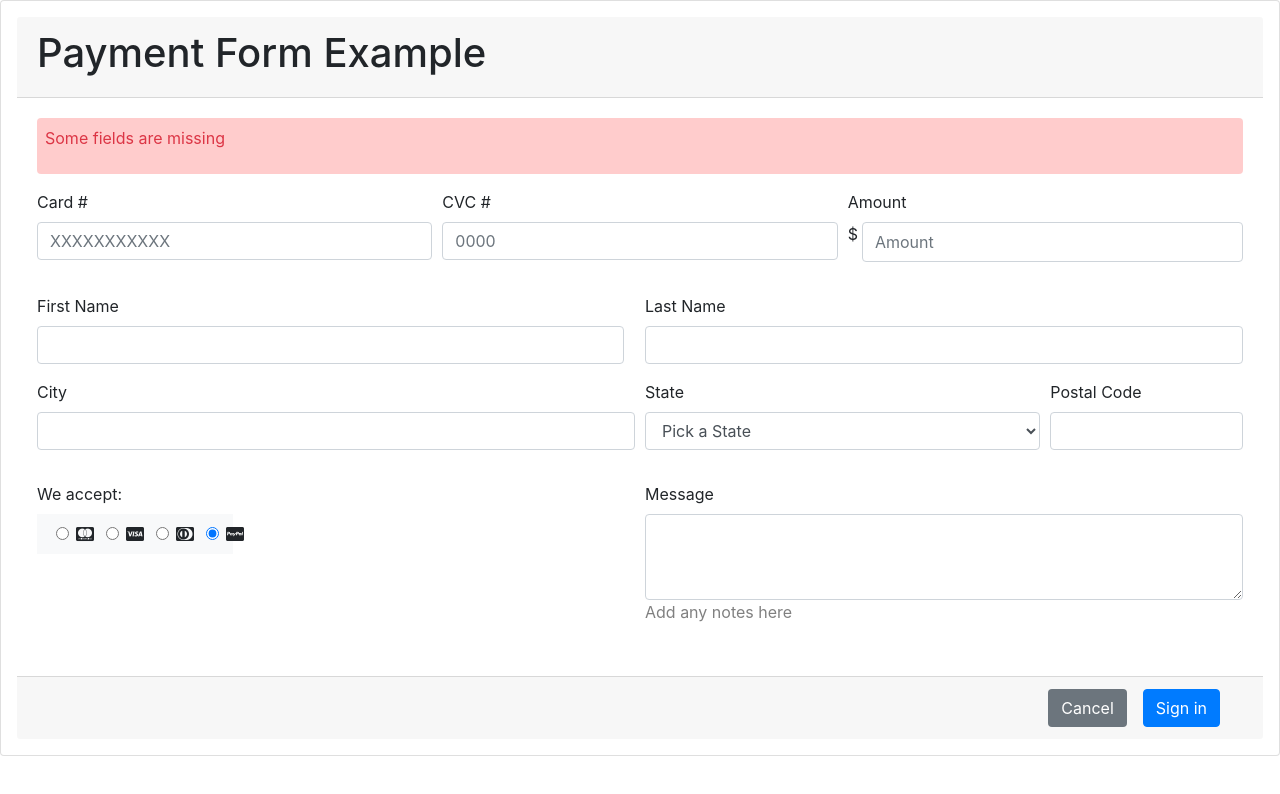
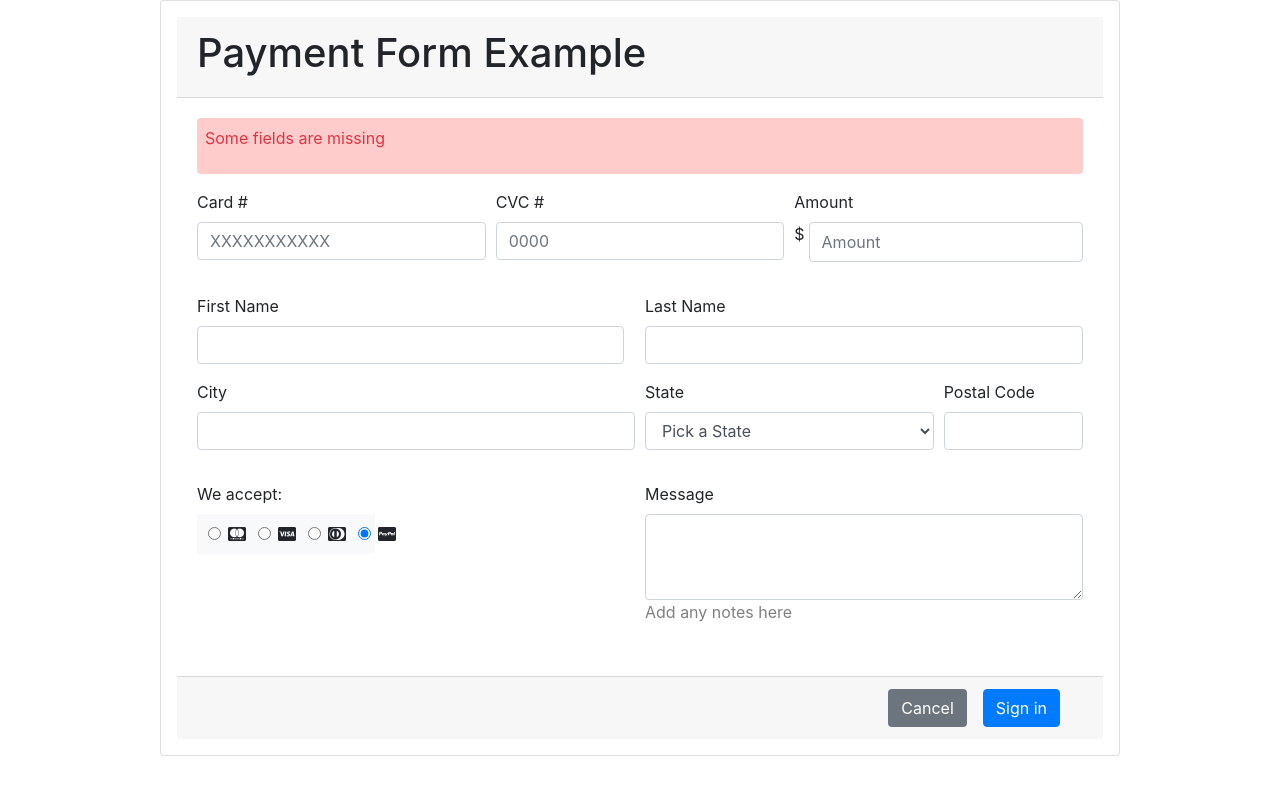
Before and after one commit to KPaezAstudillo/HTML-Forms, a plain HTML site: page index.html in a window 1280 px wide. Drawn offline with nearby package versions, Linux system fonts and the light colour scheme.

Commit message:
arregla tamaño

```diff
--- a/index.html
+++ b/index.html
@@ -16,7 +16,7 @@
 </head>
 
 <body>
-    <div class="card p-3">
+    <div class="card p-3 w-75 mx-auto">
         <div class="card-header">
             <h1>Payment Form Example</h1>
         </div>
@@ -86,8 +86,8 @@
                                 <i class="fa-brands fa-cc-paypal"></i>
                             </div>
                         </div> -->
-                        <div class="col-4 d-flex bg-light ">
-                            <div class="form-check p-2 pr-3 pl-4 ">
+                        <div class="col-5 d-flex bg-light ">
+                            <div class="form-check p-2 px-3">
                                 <input class="form-check-input" type="radio" name="flexRadioDefault"
                                     id="flexRadioDefault1">
                                 <label class="form-check-label" for="flexRadioDefault1">
```
